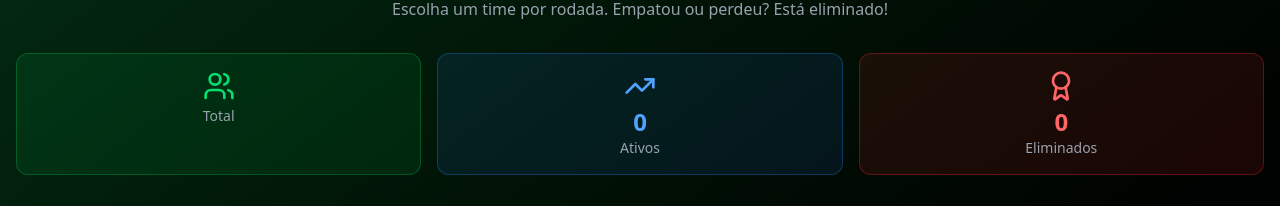
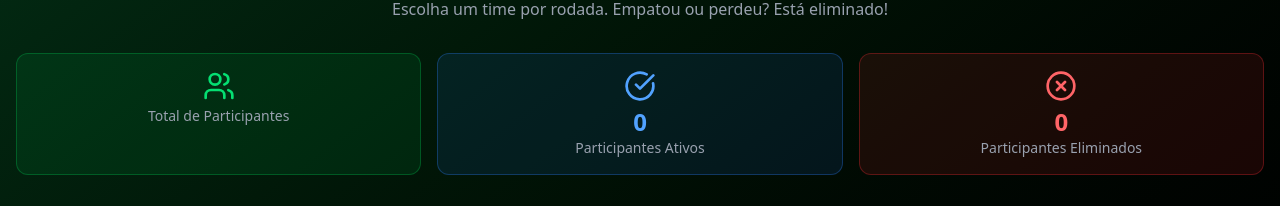
Before and after one commit to eltonluisoc/estrategista-copa, a Next.js app: page / in a window 1280 px wide. Shown: the part 172-378 px from the top of the page. Built offline with nearby package versions, Linux system fonts and the light colour scheme; no server answers; the database is empty.

Commit message:
Corrige exibição do total de participantes na página inicial

```diff
--- a/app/page.tsx
+++ b/app/page.tsx
@@ -115,22 +115,22 @@ export default function Home() {
           </p>
         </div>
 
-        {/* Cards de Estatísticas */}
+                {/* Cards de Estatísticas */}
         <div className="grid grid-cols-3 gap-2 sm:gap-4 mb-6 sm:mb-8">
           <div className="bg-green-500/10 rounded-xl p-2 sm:p-4 text-center border border-green-500/30">
             <Users className="w-5 h-5 sm:w-8 sm:h-8 text-green-400 mx-auto mb-1" />
             <div className="text-lg sm:text-2xl font-bold text-green-400">{estatisticas.total}</div>
-            <div className="text-gray-400 text-[10px] sm:text-sm">Total</div>
+            <div className="text-gray-400 text-[10px] sm:text-sm">Total de Participantes</div>
           </div>
           <div className="bg-blue-500/10 rounded-xl p-2 sm:p-4 text-center border border-blue-500/30">
-            <TrendingUp className="w-5 h-5 sm:w-8 sm:h-8 text-blue-400 mx-auto mb-1" />
+            <CheckCircle className="w-5 h-5 sm:w-8 sm:h-8 text-blue-400 mx-auto mb-1" />
             <div className="text-lg sm:text-2xl font-bold text-blue-400">{estatisticas.ativos}</div>
-            <div className="text-gray-400 text-[10px] sm:text-sm">Ativos</div>
+            <div className="text-gray-400 text-[10px] sm:text-sm">Participantes Ativos</div>
           </div>
           <div className="bg-red-500/10 rounded-xl p-2 sm:p-4 text-center border border-red-500/30">
-            <Award className="w-5 h-5 sm:w-8 sm:h-8 text-red-400 mx-auto mb-1" />
+            <XCircle className="w-5 h-5 sm:w-8 sm:h-8 text-red-400 mx-auto mb-1" />
             <div className="text-lg sm:text-2xl font-bold text-red-400">{estatisticas.eliminados}</div>
-            <div className="text-gray-400 text-[10px] sm:text-sm">Eliminados</div>
+            <div className="text-gray-400 text-[10px] sm:text-sm">Participantes Eliminados</div>
           </div>
         </div>
 
```
